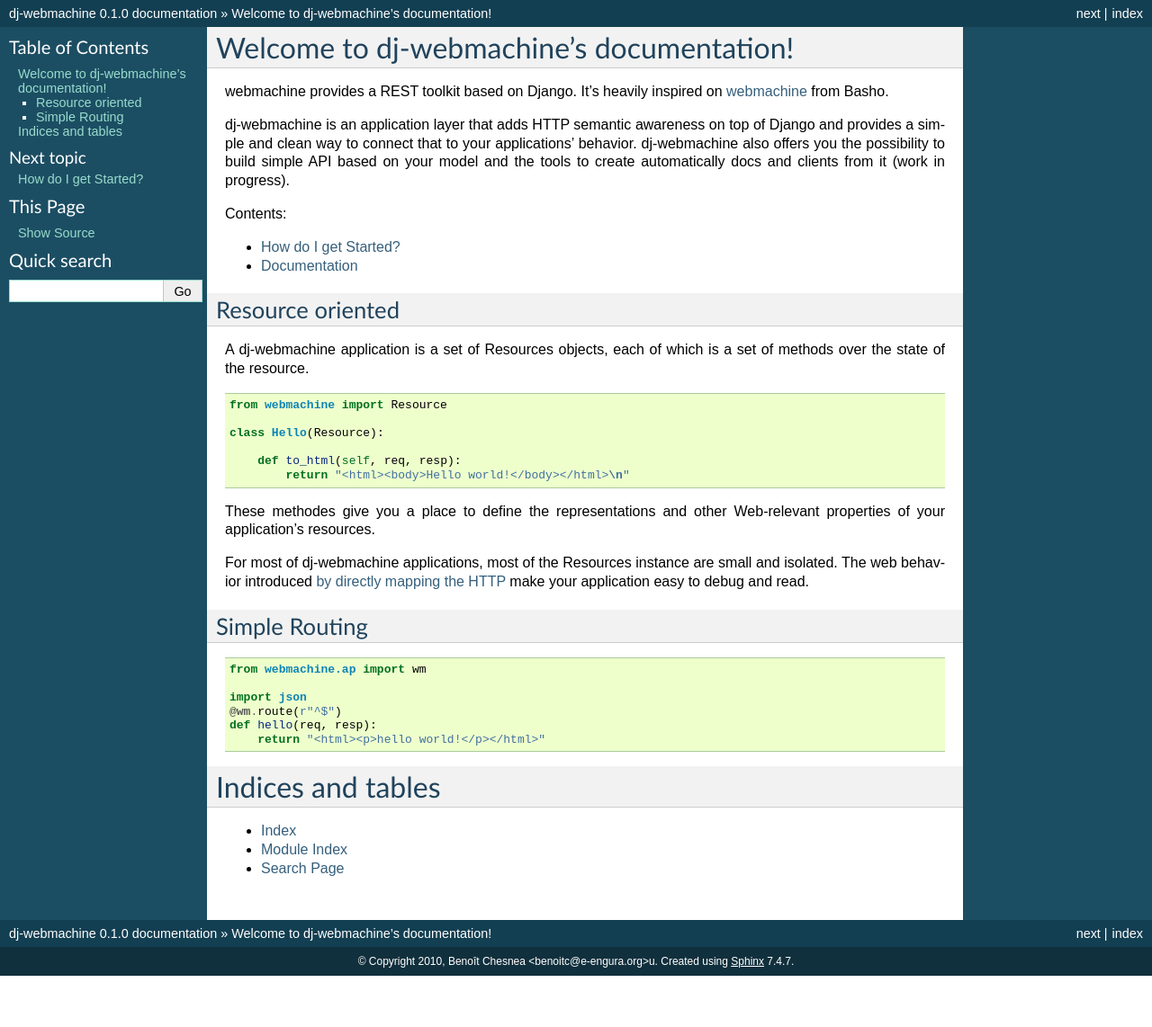
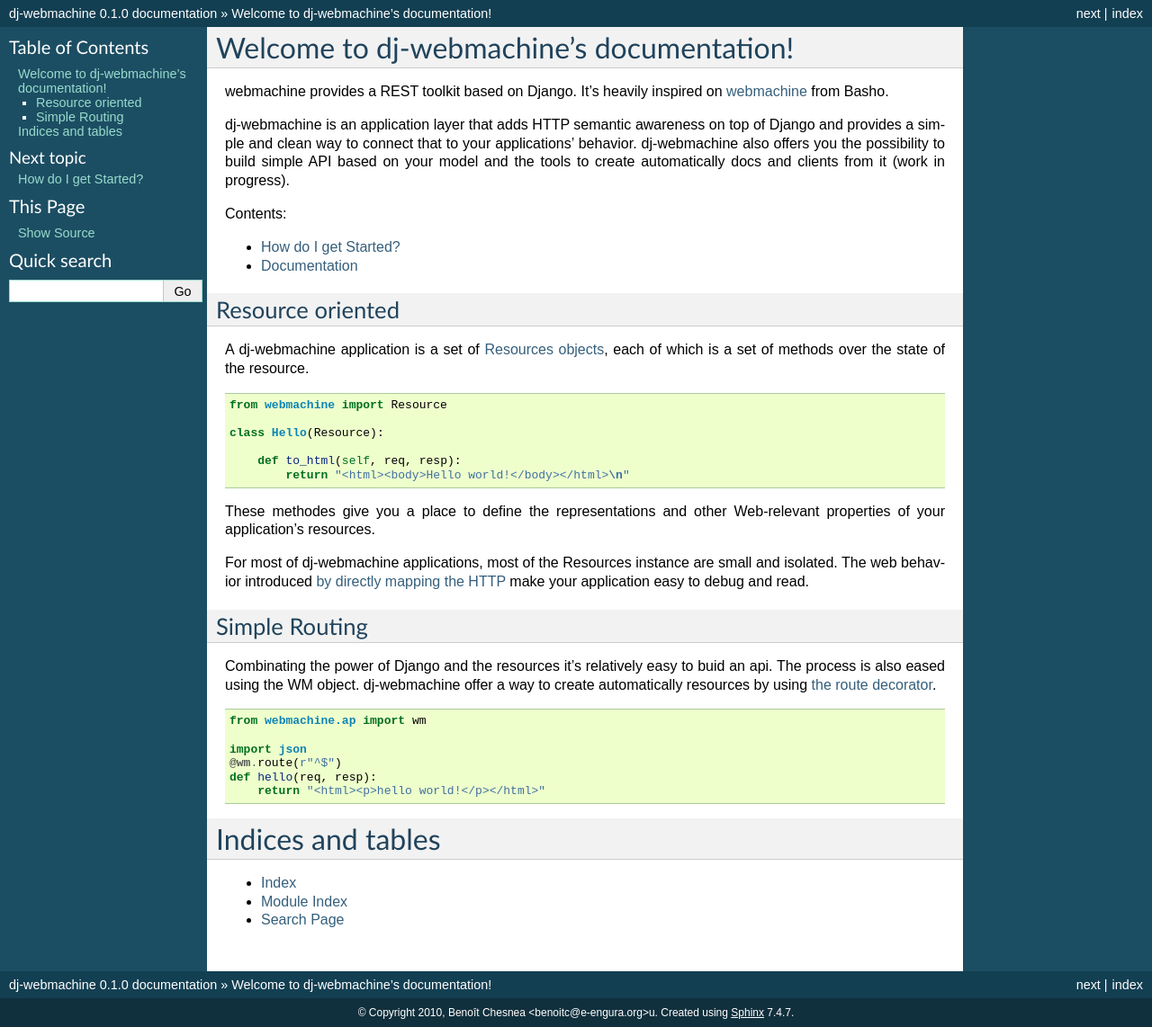
Before and after one commit to benoitc/dj-webmachine, a Sphinx documentation site: the page built from doc/source/index.rst, in a window 1280 px wide. Shown: the whole page at 90% size. Built offline with Sphinx 7.4.7, drawn with Linux system fonts in a browser that asks for light colours; before the commit the page ends 1085 px from its top, so only the background shows below that; some of the changed lines change nothing that is shown.

Commit message:
more info

```diff
--- a/doc/source/index.rst
+++ b/doc/source/index.rst
@@ -28,7 +28,7 @@
 Resource oriented
 -----------------
 
-A dj-webmachine application is a set of Resources objects, each of which
+A dj-webmachine application is a set of :ref:`Resources objects<resources>`, each of which
 is a set of methods over the state of the resource.
 
 .. code-block:: python
@@ -50,6 +50,8 @@
 Simple Routing
 --------------
 
+Combinating the power of Django and the resources it’s relatively easy to buid an api. The process is also eased using the WM object. dj-webmachine offer a way to create automatically resources by using :ref:`the route decorator<wm>`.
+
 .. code-block:: python
 
     from webmachine.ap import wm
```
